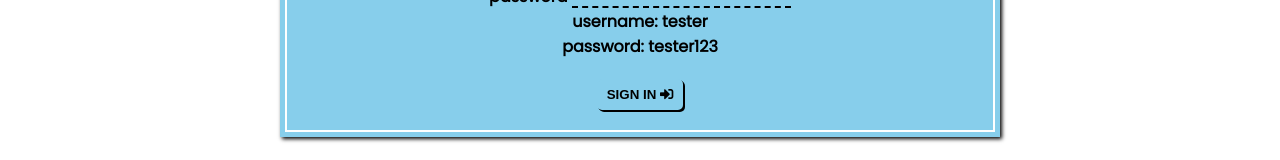
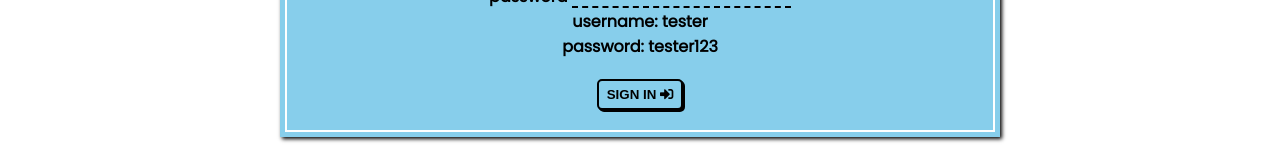
Before and after one commit to PeterAndreas77/birds-nest-node-capstone, a website: page public/index.html in a window 1280 px wide. Both pictures are taken after a click on the button "START". Shown: the part 248-408 px from the top of the page. Drawn offline with nearby package versions, Linux system fonts and the light colour scheme.

Commit message:
fixed buttons

```diff
--- a/public/main.css
+++ b/public/main.css
@@ -264,7 +264,7 @@
   margin: 0 16px;
   color: black;
   font-weight: bold;
-  border: 2px solid skyblue;
+  border: 2px solid black;
   border-radius: 5px;
   background-color: skyblue;
   -webkit-box-shadow: 1px 1px 0 black, 2px 2px 0 black;
```
